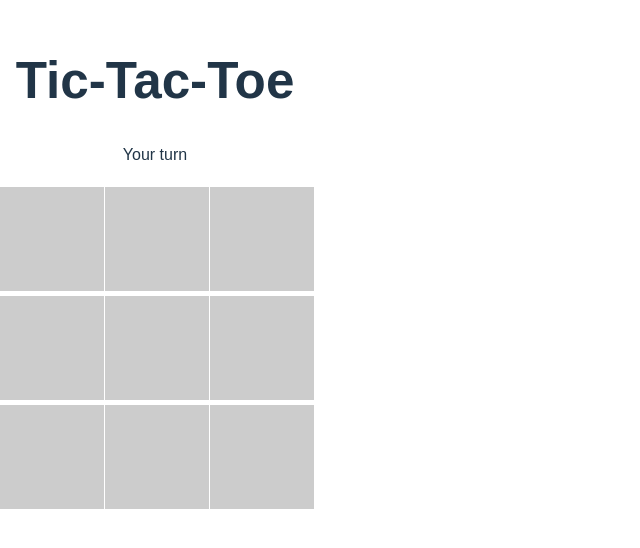
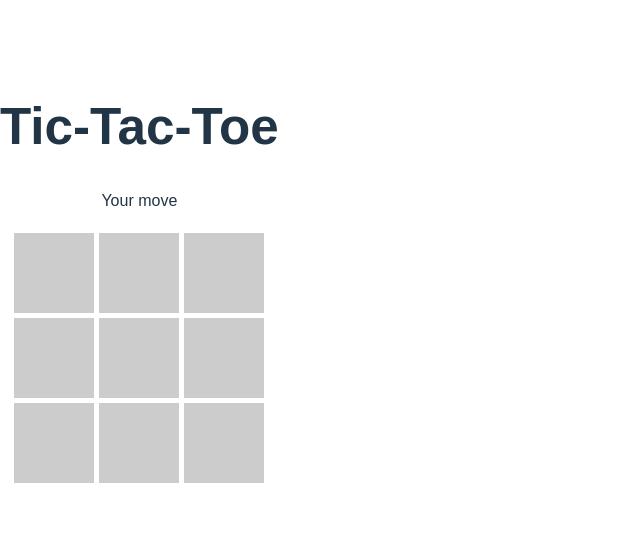
Before and after one commit to ghudeihed/tic-tac-toe, a React (Vite) app in the folder client/: page / in a window 1280 px wide. Shown: the part 126-674 px from the top of the page, without its empty margins (0-640 px from the left). Built offline with nearby package versions, Linux system fonts and the light colour scheme.

Commit message:
implement game board UI and connect to Flask backend

```diff
--- a/client/src/App.css
+++ b/client/src/App.css
@@ -1,25 +1,27 @@
-.app {
+.container {
   text-align: center;
-  font-family: Arial, sans-serif;
+  font-family: sans-serif;
 }
 
 .board {
   display: grid;
-  grid-template-columns: repeat(3, 100px);
+  grid-template-columns: repeat(3, 80px);
   gap: 5px;
-  margin: 20px auto;
-  width: 310px;
+  justify-content: center;
+  margin-top: 20px;
 }
 
 .cell {
-  width: 100px;
-  height: 100px;
-  font-size: 2em;
-  background-color: #ccc;
+  width: 80px;
+  height: 80px;
+  font-size: 2rem;
+  background: #ccc;
   display: flex;
   align-items: center;
   justify-content: center;
-  border: 2px solid #ccc;
   cursor: pointer;
-  user-select: none;
 }
+
+.cell:hover {
+  background: #ddd;
+}
--- a/client/src/App.jsx
+++ b/client/src/App.jsx
@@ -1,47 +1,60 @@
 import { useState } from 'react';
 import './App.css';
 
-const EMPTY_BOARD = Array(9).fill(null);
+const initialBoard = Array(9).fill(null);
 
 function App() {
-  const [board, setBoard] = useState(EMPTY_BOARD);
-  const [status, setStatus] = useState("Your turn");
+  const [board, setBoard] = useState(initialBoard);
+  const [status, setStatus] = useState('Your move');
+  const [isGameOver, setIsGameOver] = useState(false);
 
   const handleClick = async (index) => {
-    if (board[index] !== null) return;
+    if (board[index] || isGameOver) return;
 
-    try {
-      const response = await fetch("http://localhost:5000/move", {
-        method: "POST",
-        headers: { "Content-Type": "application/json" },
-        body: JSON.stringify({ board, index }),
-      });
+    const response = await fetch('http://localhost:5000/move', {
+      method: 'POST',
+      headers: { 'Content-Type': 'application/json' },
+      body: JSON.stringify({ board, index }),
+    });
 
-      const data = await response.json();
-      if (data.board) {
-        setBoard(data.board);
-        setStatus("Your turn"); // Will improve later to show win/draw
-      } else if (data.error) {
-        setStatus("Invalid move.");
-      }
-    } catch (err) {
-      console.error("Error:", err);
-      setStatus("Server error.");
+    const data = await response.json();
+    setBoard(data.board);
+    setStatus(prettyStatus(data.status));
+    if (data.status !== 'in_progress') setIsGameOver(true);
+
+    // Auto-reset board after 2s if game is over
+    if (data.status !== 'in_progress') {
+      setTimeout(() => {
+        setBoard(initialBoard);
+        setStatus('Your move');
+        setIsGameOver(false);
+      }, 2000);
     }
   };
 
-  const renderCell = (i) => (
-    <div className="cell" onClick={() => handleClick(i)}>
-      {board[i]}
-    </div>
-  );
+  const prettyStatus = (s) => {
+    switch (s) {
+      case 'X_wins': return 'You win!';
+      case 'O_wins': return 'Computer wins!';
+      case 'draw': return 'It\'s a draw!';
+      default: return 'Your move';
+    }
+  };
 
   return (
-    <div className="app">
+    <div className="container">
       <h1>Tic-Tac-Toe</h1>
       <p>{status}</p>
       <div className="board">
-        {board.map((_, i) => renderCell(i))}
+        {board.map((cell, i) => (
+          <div
+            key={i}
+            className="cell"
+            onClick={() => handleClick(i)}
+          >
+            {cell}
+          </div>
+        ))}
       </div>
     </div>
   );
```
